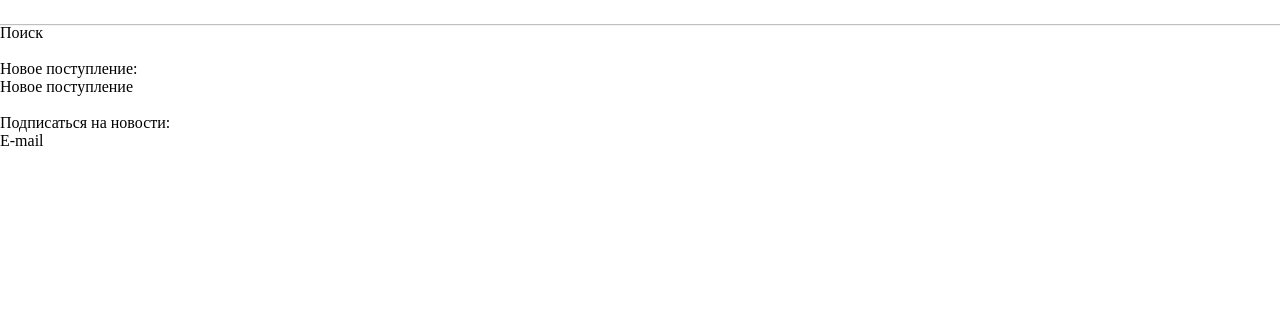
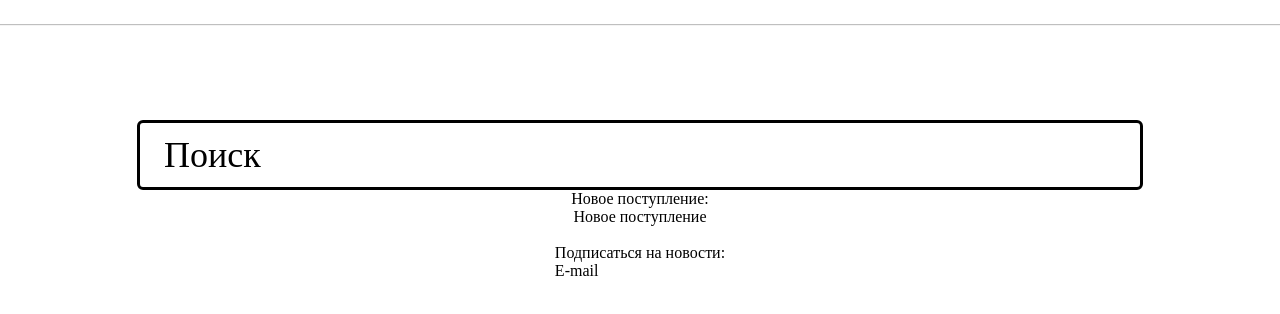
Before and after one commit to Falbue/PCmart, a plain HTML site: page index.html in a window 1280 px wide. Shown: the part 72-386 px from the top of the page. Drawn offline with Linux system fonts and the light colour scheme.

Commit message:
поиск и фикс шапки

```diff
--- a/style.css
+++ b/style.css
@@ -4,23 +4,26 @@
 }
 
 header{
+	position: fixed;
 	display: flex;
+	width: 100%;
 	justify-content: space-between;
 	align-items: center;
-	padding-right: 200px;
-	padding-left: 200px;
 	height: 96px;
 	box-shadow: 0px 1px 1px rgba(0, 0, 0, 0.25);
 }
+
 .logo > p{
 	font-size: 36px;
 	margin-left: 15px;
 }
 .logo{
+	margin-left: 200px;
 	display: flex;
 	justify-content: space-between;
 	align-items: center;
 }nav{
+	margin-right: 200px;
 	display: flex;
 	justify-content: space-around;
 	align-items: center;
@@ -30,3 +33,30 @@ nav > a{
 	font-size: 36px;
 	color: black;
 }
+
+
+main{
+	display: flex;
+	flex-direction: column;
+	align-items: center;
+
+	padding-top: 192px;
+	padding-left: 200px;
+	padding-right: 200px;
+}
+
+.search{
+	display: flex;
+	justify-content: space-between;
+	align-items: center;
+
+	width: 1000px;
+	height: 64px;
+
+	border: 3px solid #000000;
+	border-radius: 6px;
+}
+.search > p{
+	font-size: 36px;
+	margin-left: 24px;
+}
```
